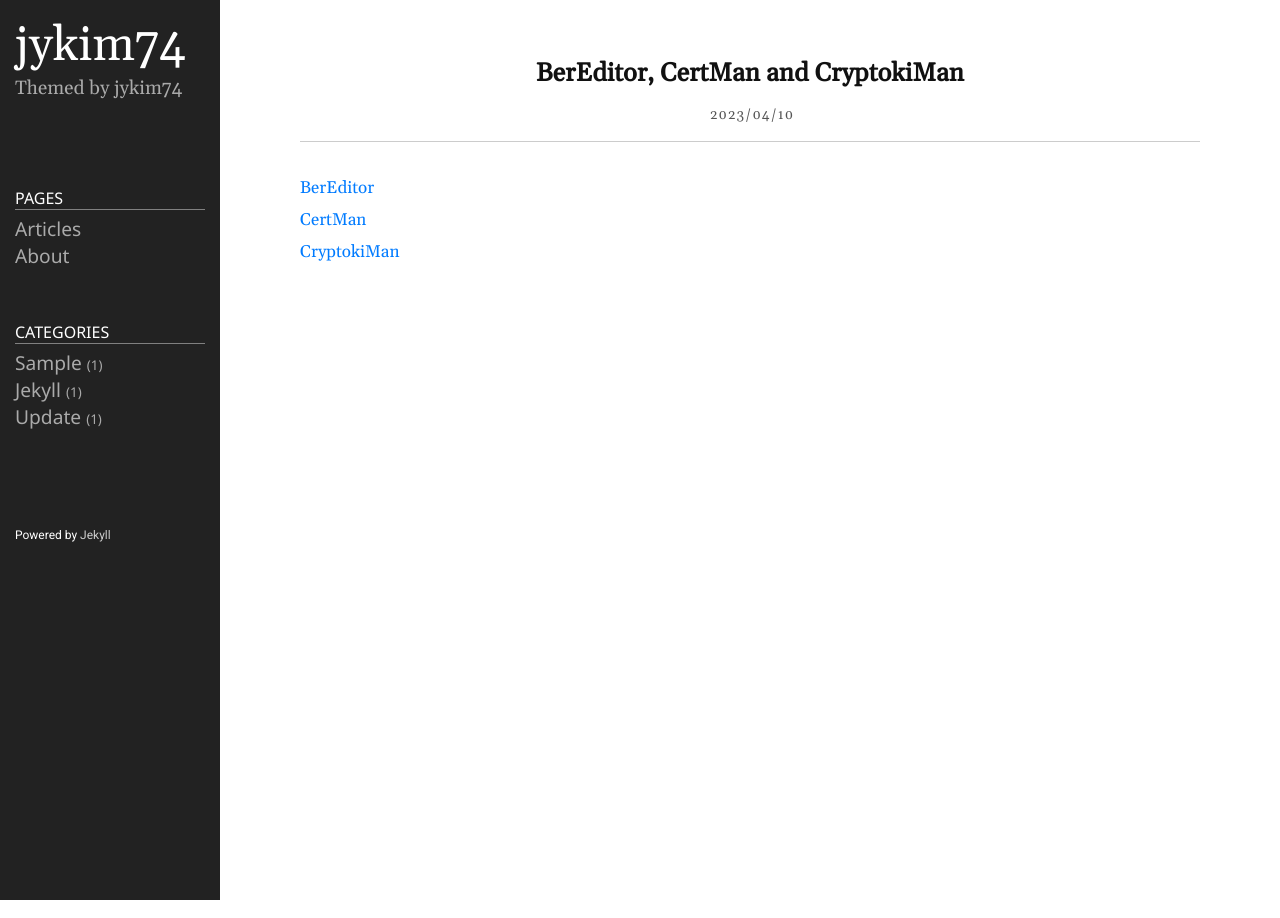
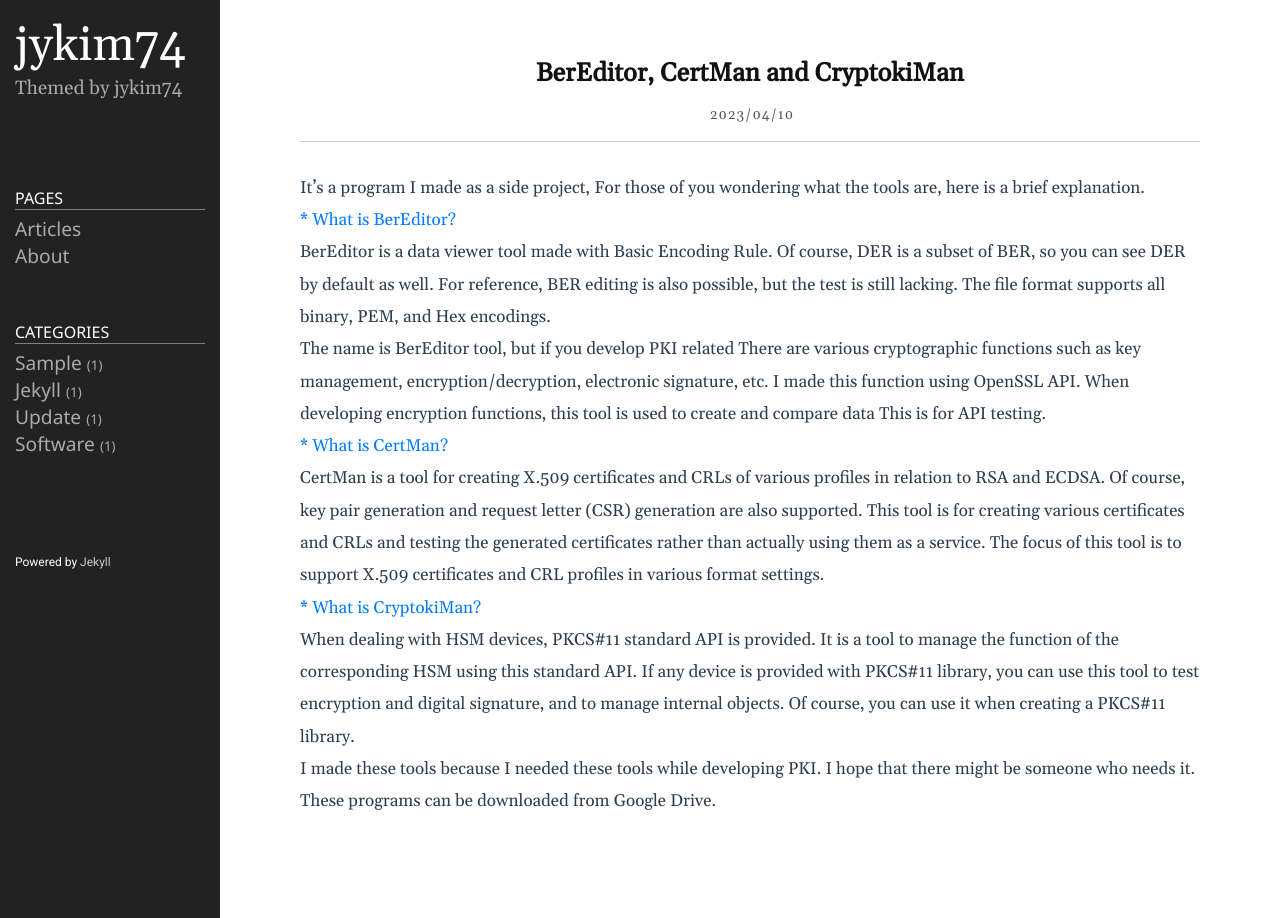
Before and after one commit to jykim74/jykim74.github.io, a Jekyll site: the page built from _posts/2023-04-10-introduce.markdown, in a window 1280 px wide. Built offline with Jekyll 4.4.1, drawn with Linux system fonts in a browser that asks for light colours.

Commit message:
Update 2023-04-10-introduce.markdown

```diff
--- a/_posts/2023-04-10-introduce.markdown
+++ b/_posts/2023-04-10-introduce.markdown
@@ -2,13 +2,42 @@
 layout: post
 title: "BerEditor, CertMan and CryptokiMan"
 tags: [BerEditor, CertMan, CryptokiMan]
-comments: true
+category: Software
 ---
-[BerEditor]( https://jykim74.tistory.com/36 "BerEditor" )
-<br>
+It's a program I made as a side project,
+For those of you wondering what the tools are, here is a brief explanation.
 
-[CertMan](https://jykim74.tistory.com/37 "CertMan")
-<br>
 
-[CryptokiMan](https://jykim74.tistory.com/38 "CryptokiMan")
-<br>
+[* What is BerEditor?]( https://jykim74.tistory.com/36 "BerEditor" )
+
+BerEditor is a data viewer tool made with Basic Encoding Rule.
+Of course, DER is a subset of BER, so you can see DER by default as well.
+For reference, BER editing is also possible, but the test is still lacking.
+  The file format supports all binary, PEM, and Hex encodings.
+
+The name is BerEditor tool, but if you develop PKI related
+There are various cryptographic functions such as key management, encryption/decryption, electronic signature, etc.
+I made this function using OpenSSL API.
+When developing encryption functions, this tool is used to create and compare data
+This is for API testing.
+
+
+[* What is CertMan?](https://jykim74.tistory.com/37 "CertMan")
+
+CertMan is a tool for creating X.509 certificates and CRLs of various profiles in relation to RSA and ECDSA.
+Of course, key pair generation and request letter (CSR) generation are also supported.
+This tool is for creating various certificates and CRLs and testing the generated certificates rather than actually using them as a service.
+The focus of this tool is to support X.509 certificates and CRL profiles in various format settings.
+
+
+[* What is CryptokiMan?](https://jykim74.tistory.com/38 "CryptokiMan")
+
+When dealing with HSM devices, PKCS#11 standard API is provided.
+It is a tool to manage the function of the corresponding HSM using this standard API.
+If any device is provided with PKCS#11 library, you can use this tool to test encryption and digital signature, and to manage internal objects.
+Of course, you can use it when creating a PKCS#11 library.
+
+
+I made these tools because I needed these tools while developing PKI.
+I hope that there might be someone who needs it.
+These programs can be downloaded from Google Drive.
```
